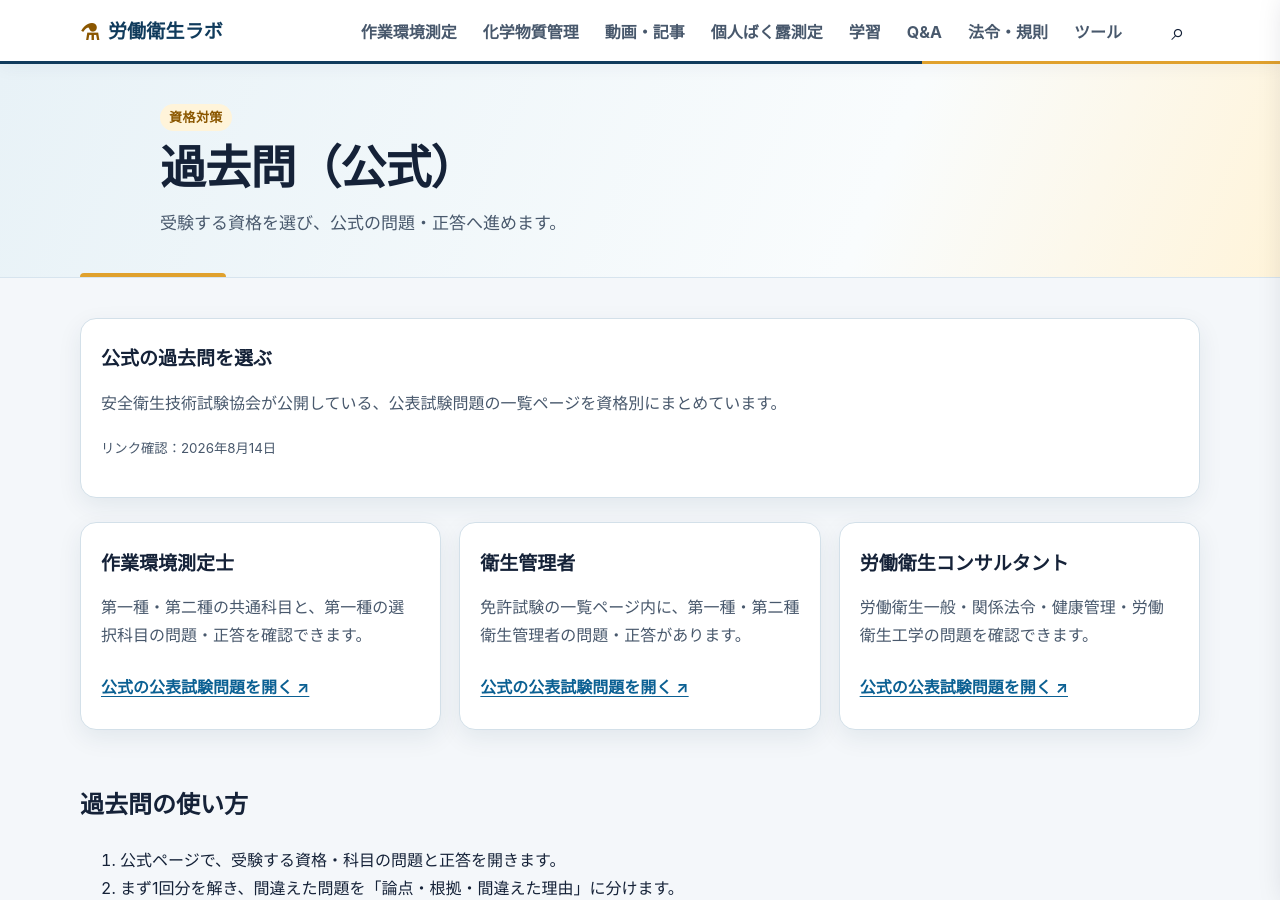
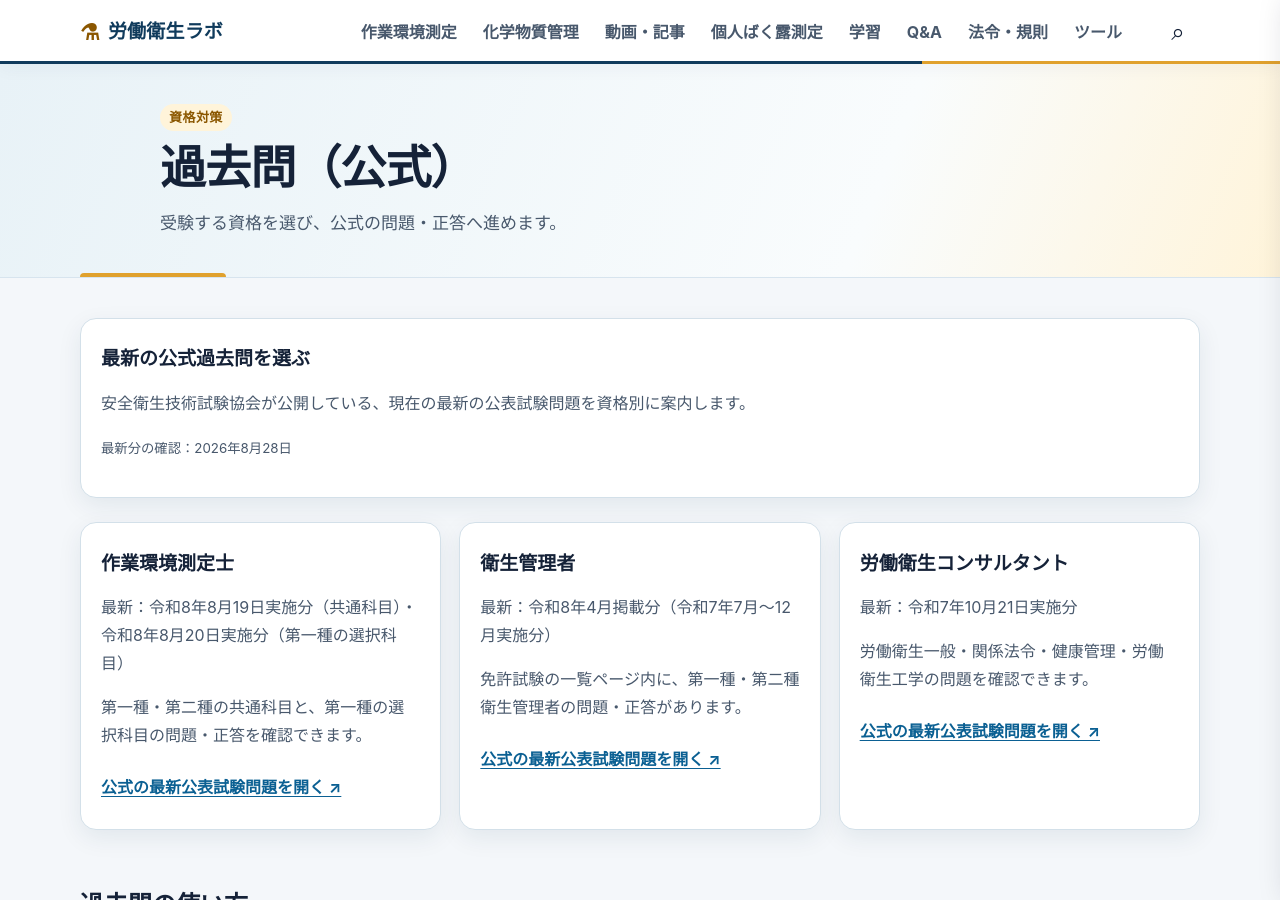
Before and after one commit to rodoeisei-lab/rodoeisei-lab, a Jekyll site: the page built from pages/past-exams.md, in a window 1280 px wide and 900 px high. Built offline with Jekyll 4.4.1, drawn with Linux system fonts in a browser that asks for light colours.

Commit message:
過去問ページとサイトデザインを更新

```diff
--- a/pages/past-exams.md
+++ b/pages/past-exams.md
@@ -5,32 +5,35 @@ permalink: /past-exams/
 description: 作業環境測定士、衛生管理者、労働衛生コンサルタントの公表試験問題を、公式ページから確認できるリンク集です。
 eyebrow: 資格対策
 lead: 受験する資格を選び、公式の問題・正答へ進めます。
-updated_at: 2026-08-14
+updated_at: 2026-08-28
 ---
 
 <div class="card">
-  <h2>公式の過去問を選ぶ</h2>
-  <p>安全衛生技術試験協会が公開している、公表試験問題の一覧ページを資格別にまとめています。</p>
-  <p><small>リンク確認：{{ page.updated_at | date: "%Y年%-m月%-d日" }}</small></p>
+  <h2>最新の公式過去問を選ぶ</h2>
+  <p>安全衛生技術試験協会が公開している、現在の最新の公表試験問題を資格別に案内します。</p>
+  <p><small>最新分の確認：{{ page.updated_at | date: "%Y年%-m月%-d日" }}</small></p>
 </div>
 
 <div class="cards">
   <article class="card">
     <h2>作業環境測定士</h2>
+    <p>最新：令和8年8月19日実施分（共通科目）・令和8年8月20日実施分（第一種の選択科目）</p>
     <p>第一種・第二種の共通科目と、第一種の選択科目の問題・正答を確認できます。</p>
-    <a class="link-action" href="https://www.exam.or.jp/emkohyo/" target="_blank" rel="noopener noreferrer">公式の公表試験問題を開く ↗</a>
+    <a class="link-action" href="https://www.exam.or.jp/emkohyo/" target="_blank" rel="noopener noreferrer">公式の最新公表試験問題を開く ↗</a>
   </article>
 
   <article class="card">
     <h2>衛生管理者</h2>
+    <p>最新：令和8年4月掲載分（令和7年7月～12月実施分）</p>
     <p>免許試験の一覧ページ内に、第一種・第二種衛生管理者の問題・正答があります。</p>
-    <a class="link-action" href="https://www.exam.or.jp/lckohyo/" target="_blank" rel="noopener noreferrer">公式の公表試験問題を開く ↗</a>
+    <a class="link-action" href="https://www.exam.or.jp/lckohyo/" target="_blank" rel="noopener noreferrer">公式の最新公表試験問題を開く ↗</a>
   </article>
 
   <article class="card">
     <h2>労働衛生コンサルタント</h2>
+    <p>最新：令和7年10月21日実施分</p>
     <p>労働衛生一般・関係法令・健康管理・労働衛生工学の問題を確認できます。</p>
-    <a class="link-action" href="https://www.exam.or.jp/cskohyo/" target="_blank" rel="noopener noreferrer">公式の公表試験問題を開く ↗</a>
+    <a class="link-action" href="https://www.exam.or.jp/cskohyo/" target="_blank" rel="noopener noreferrer">公式の最新公表試験問題を開く ↗</a>
   </article>
 </div>
 
```
